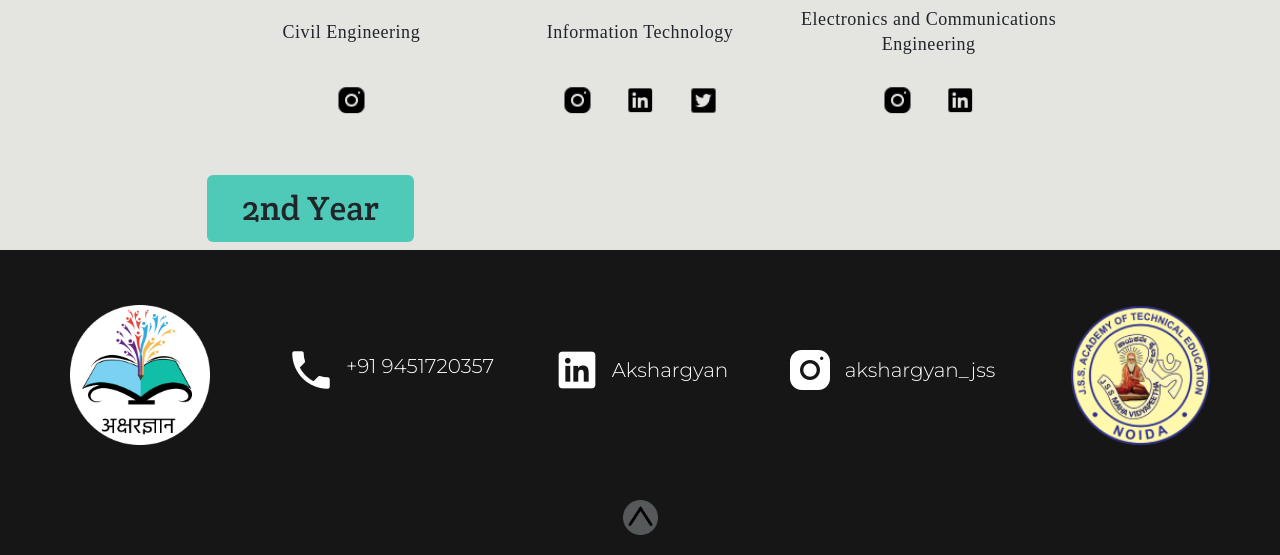
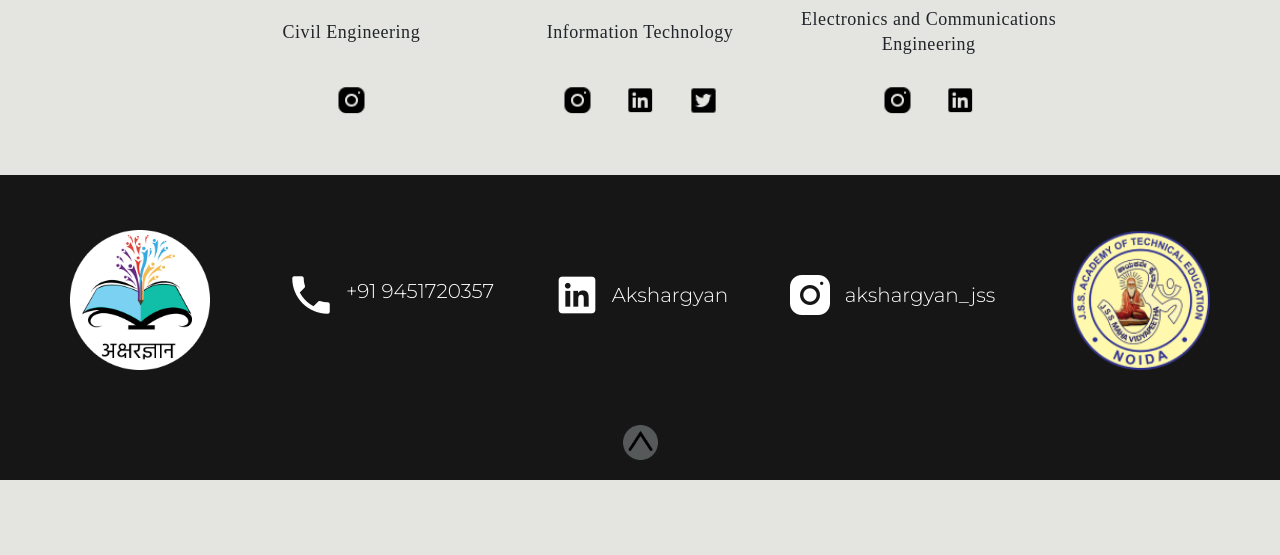
Before and after one commit to akshargyan/Akshargyan, a plain HTML site: page our_team.html in a window 1280 px wide. Shown: the part 7266-7821 px from the top of the page. After the commit the page ends 7746 px from the top, so only its background shows below. Drawn offline with nearby package versions, Linux system fonts and the light colour scheme; a web font is replaced by a local one.

Commit message:
Update our_team.html

```diff
--- a/our_team.html
+++ b/our_team.html
@@ -450,7 +450,7 @@
         <!-- 1st year -->
         <div class="container-xxl our_team_year">
             <div class="our_team_row_div">
-              <label style="background-color: rgba(80, 202, 184, 1);">2nd Year</label>
+
 
                <div class="our_team_row_div_inner">
 
```
